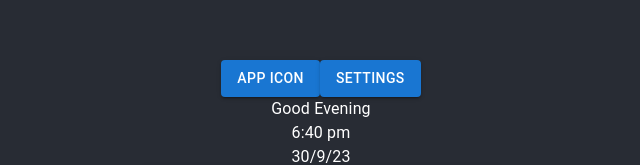
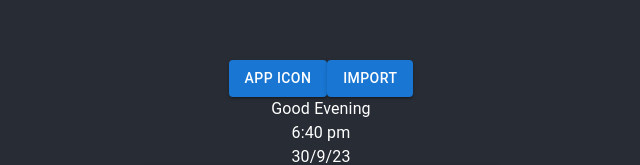
Before and after one commit to ThienB2/Plannify-React, a React (Create React App) app: page / in a window 1280 px wide. Shown: the part 230-395 px from the top of the page, without its empty margins (319-959 px from the left). Built offline with nearby package versions, Linux system fonts and the light colour scheme.

Commit message:
finished

```diff
--- a/src/App.js
+++ b/src/App.js
@@ -1,17 +1,20 @@
-import logo from './logo.svg';
 import './App.css';
 import Main from './Main.js'
 import { Button, Container, Paper, TextField, Typography } from '@mui/material';
+
+const fs = require("fs");
 
 
 function App() {
   return (
     <div className="App">
       <header className="App-header">
+        <script type = "text/javascript" src="functions.js">
+        </script>
         <div sx={{maxWidth: '30px'}}>
           <Container>
             <Button variant='contained'>App Icon</Button>
-            <Button variant='contained'>Settings</Button>
+            <Button variant='contained'>Import</Button>
           </Container>
 
           <Typography>Good Evening</Typography>
```
Also changed, not shown: package.json (+7 -1 lines), src/functions.js (+13 -12 lines), 1 other file (tests, documents, lock files or other folders).
